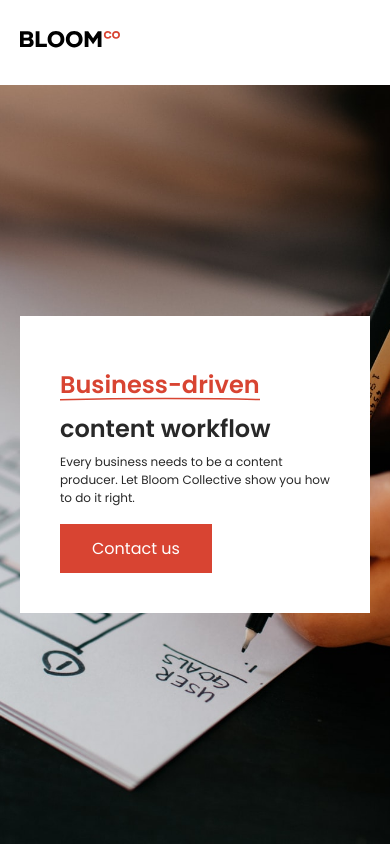
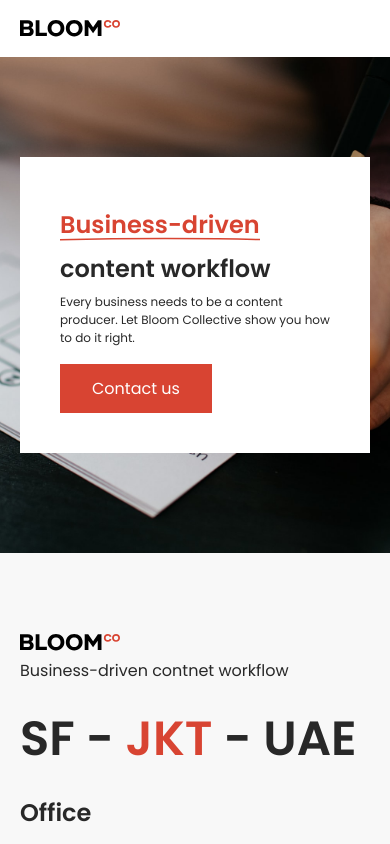
Before and after one commit to samuelsycamore/bloom-collective, a Next.js app: page / in a window 390 px wide. Shown: the top 844 px of the page. Built offline with nearby package versions, Linux system fonts and the light colour scheme.

Commit message:
Changing height of hero

```diff
--- a/styles/globals.scss
+++ b/styles/globals.scss
@@ -28,7 +28,10 @@ a {
 }
 
 header {
-  padding: 30px 0;
+  padding: 20px 0;
+  .logo {
+    display: block;
+  }
 }
 
 img {
@@ -64,7 +67,8 @@ $red: #D84432;
     @media screen and (max-width: 960px) {
       justify-content: center;
       align-items: center;
-      height: calc(100vh - 85px);
+      padding: 100px 0;
+      // height: calc(100vh - 85px);
     }
   }
   h1 {
```
